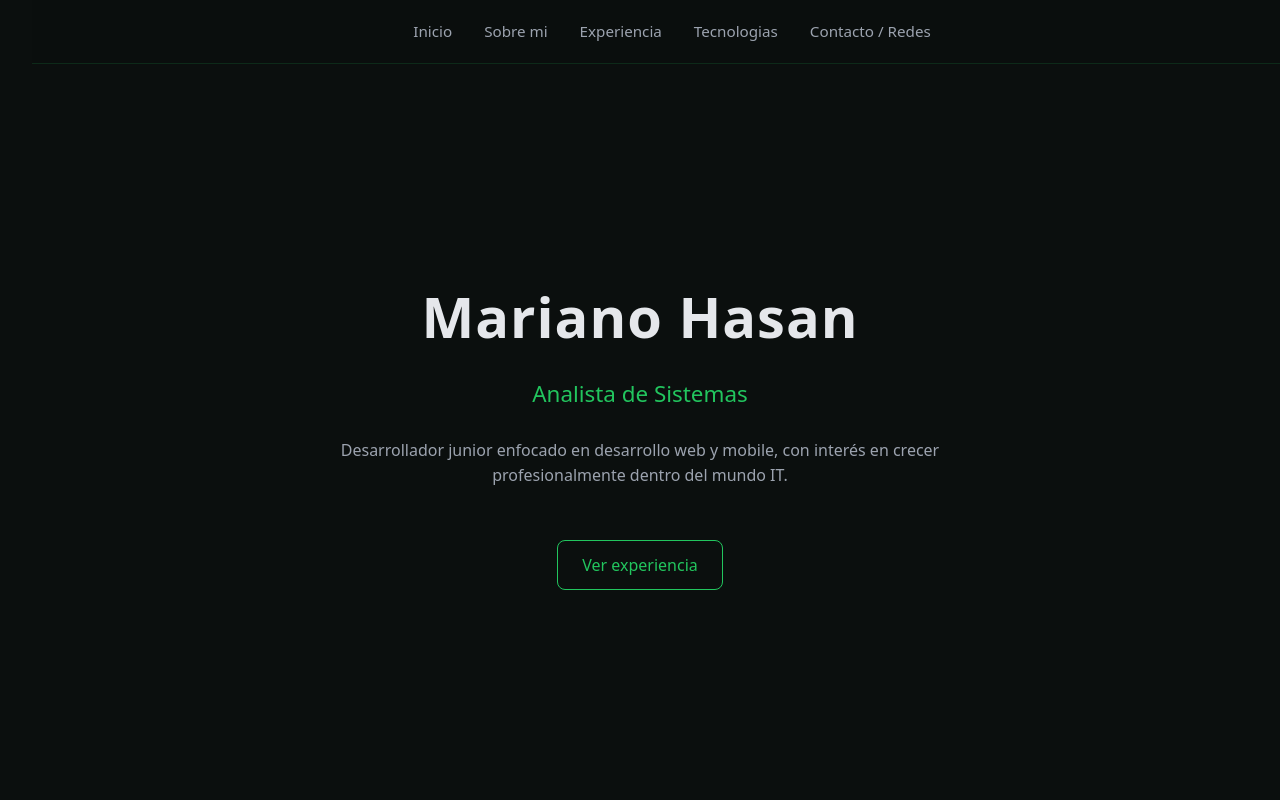
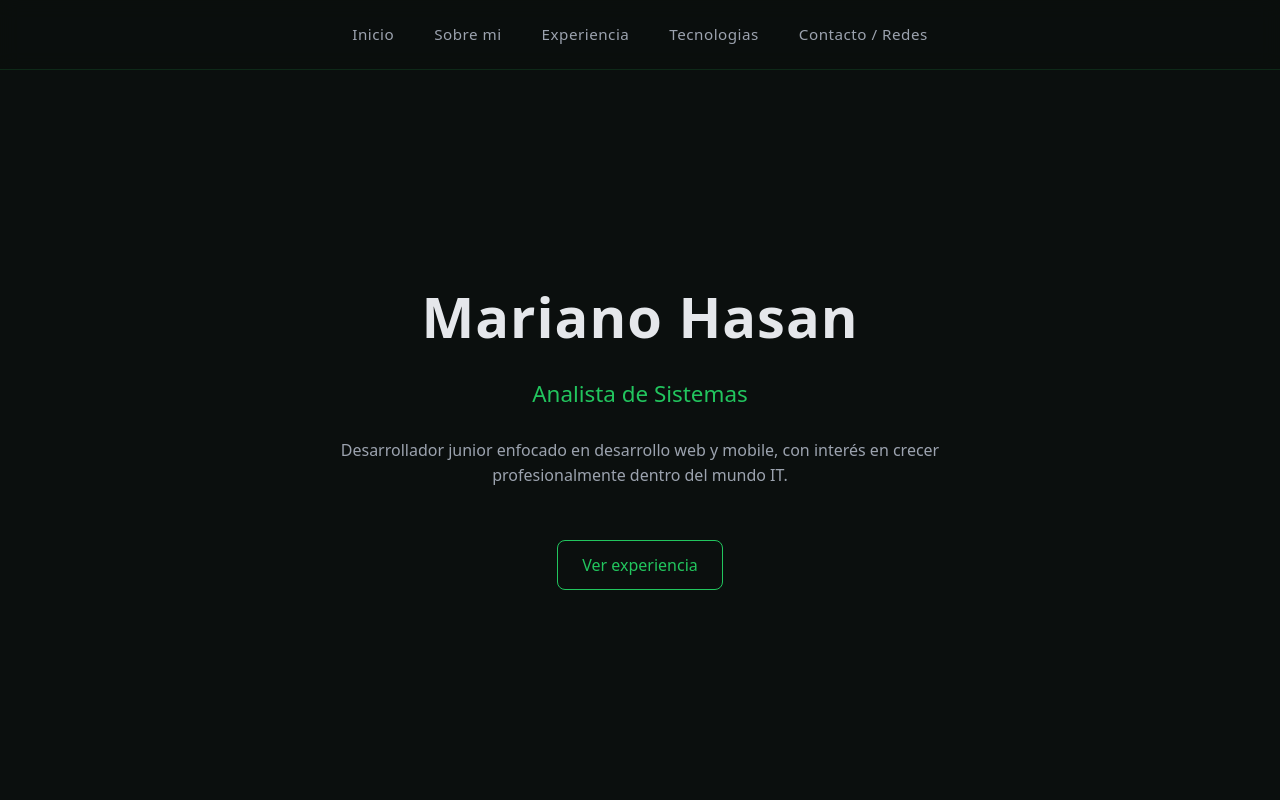
Before and after one commit to Mariano18014/cv-repository, a React (Vite) app: page / in a window 1280 px wide. Shown: the top 800 px of the page. Built offline with nearby package versions, Linux system fonts and the light colour scheme.

Commit message:
Arreglo estilos del componente Navbar.

```diff
--- a/src/styles/Navbar.css
+++ b/src/styles/Navbar.css
@@ -1,18 +1,22 @@
 nav {
   position: fixed;
   top: 0;
+  left: 0;
+
   width: 100%;
-  height: 64px;
+  height: 70px;
 
   display: flex;
   align-items: center;
   justify-content: center;
-  gap: 2rem;
 
-  background-color: rgba(11, 15, 14, 0.9);
-  backdrop-filter: blur(8px);
+  gap: 2.5rem;
+
+  background-color: rgba(11, 15, 14, 0.85);
+  backdrop-filter: blur(10px);
 
   border-bottom: 1px solid rgba(34, 197, 94, 0.15);
+
   z-index: 1000;
 }
 
@@ -22,8 +26,11 @@ nav a {
   text-decoration: none;
   font-size: 0.95rem;
   font-weight: 500;
+  letter-spacing: 0.5px;
 
   color: #9ca3af;
+
+  padding: 4px 0;
 
   transition: color 0.3s ease;
 }
@@ -33,16 +40,19 @@ nav a:hover {
 }
 
 nav a::after {
-  content: '';
+  content: "";
   position: absolute;
-  left: 0;
+  left: 50%;
   bottom: -6px;
 
+  transform: translateX(-50%);
   width: 0;
   height: 2px;
 
   background-color: #22c55e;
   box-shadow: 0 0 8px rgba(34, 197, 94, 0.6);
+
+  border-radius: 2px;
 
   transition: width 0.3s ease;
 }
```
